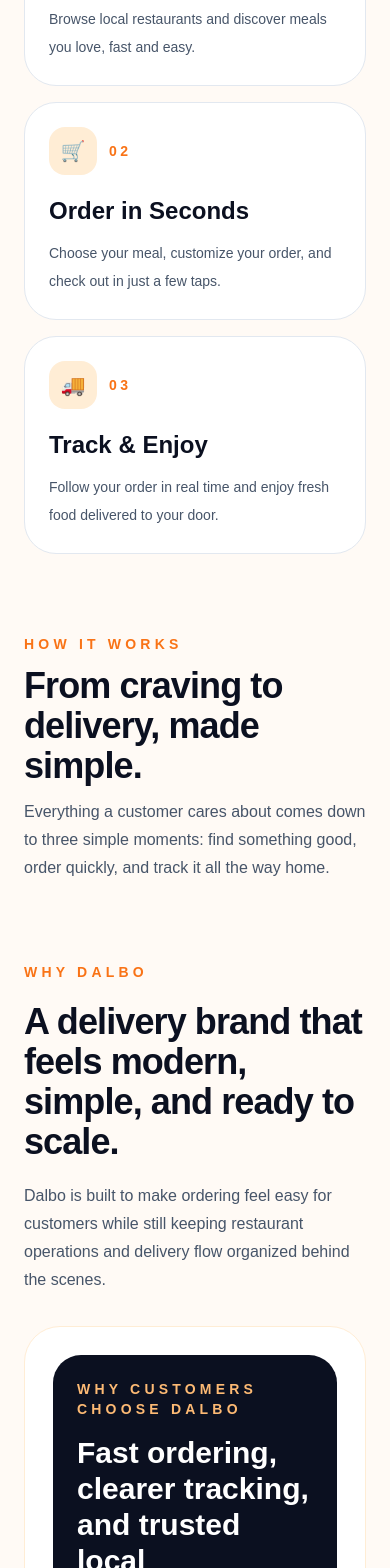
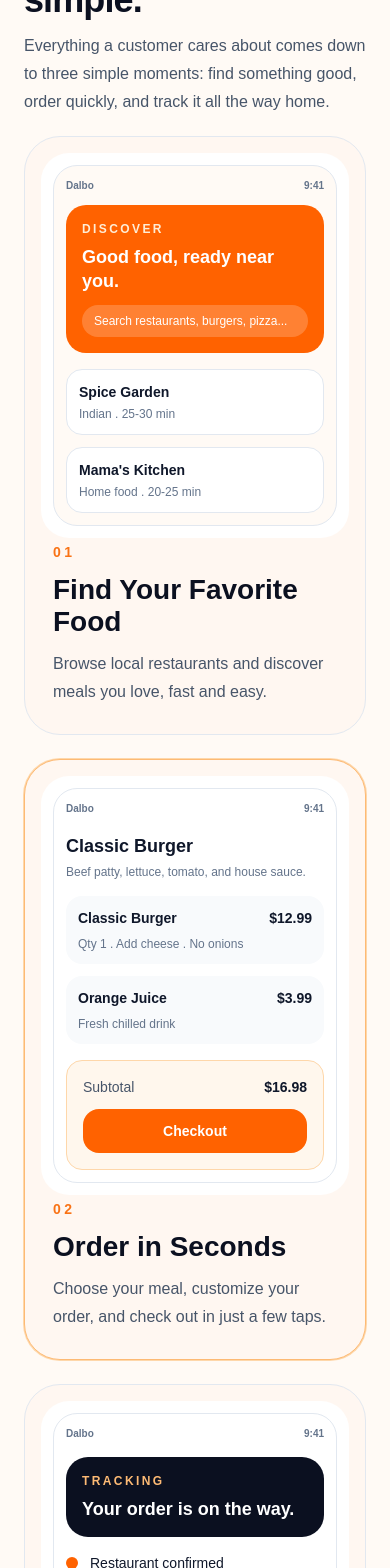
Before and after one commit to askar2022/dalbo, a Next.js app in the folder apps/web/: page / in a window 390 px wide. Shown: the part 1080-2648 px from the top of the page. Built offline with nearby package versions, Linux system fonts and the light colour scheme.

Commit message:
Turn homepage steps into mobile-style Dalbo journey cards

```diff
--- a/apps/web/app/page.tsx
+++ b/apps/web/app/page.tsx
@@ -18,23 +18,135 @@
 const steps = [
   {
     step: "01",
-    icon: "🍽️",
     title: "Find Your Favorite Food",
     description: "Browse local restaurants and discover meals you love, fast and easy.",
+    view: "discover",
   },
   {
     step: "02",
-    icon: "🛒",
     title: "Order in Seconds",
     description: "Choose your meal, customize your order, and check out in just a few taps.",
+    view: "order",
   },
   {
     step: "03",
-    icon: "🚚",
     title: "Track & Enjoy",
     description: "Follow your order in real time and enjoy fresh food delivered to your door.",
+    view: "track",
   },
 ];
+
+function JourneyPhone({ view }: { view: "discover" | "order" | "track" }) {
+  if (view === "discover") {
+    return (
+      <div className="rounded-[28px] bg-white p-3">
+        <div className="rounded-[24px] border border-slate-200 bg-[#fffaf5] p-3">
+          <div className="flex items-center justify-between text-[10px] font-semibold text-slate-500">
+            <span>Dalbo</span>
+            <span>9:41</span>
+          </div>
+          <div className="mt-3 rounded-[20px] bg-[#ff6200] p-4 text-white">
+            <p className="text-xs font-semibold uppercase tracking-[0.2em] text-orange-100">
+              Discover
+            </p>
+            <p className="mt-2 text-lg font-semibold leading-6">Good food, ready near you.</p>
+            <div className="mt-3 rounded-2xl bg-white/20 px-3 py-2 text-xs">
+              Search restaurants, burgers, pizza...
+            </div>
+          </div>
+          <div className="mt-4 grid gap-3">
+            <div className="rounded-2xl border border-slate-200 bg-white p-3">
+              <p className="text-sm font-semibold text-slate-900">Spice Garden</p>
+              <p className="mt-1 text-xs text-slate-500">Indian . 25-30 min</p>
+            </div>
+            <div className="rounded-2xl border border-slate-200 bg-white p-3">
+              <p className="text-sm font-semibold text-slate-900">Mama's Kitchen</p>
+              <p className="mt-1 text-xs text-slate-500">Home food . 20-25 min</p>
+            </div>
+          </div>
+        </div>
+      </div>
+    );
+  }
+
+  if (view === "order") {
+    return (
+      <div className="rounded-[28px] bg-white p-3">
+        <div className="rounded-[24px] border border-slate-200 bg-white p-3">
+          <div className="flex items-center justify-between text-[10px] font-semibold text-slate-500">
+            <span>Dalbo</span>
+            <span>9:41</span>
+          </div>
+          <div className="mt-4">
+            <p className="text-lg font-semibold text-slate-900">Classic Burger</p>
+            <p className="mt-1 text-xs text-slate-500">
+              Beef patty, lettuce, tomato, and house sauce.
+            </p>
+          </div>
+          <div className="mt-4 grid gap-3">
+            <div className="rounded-2xl bg-slate-50 p-3">
+              <div className="flex items-center justify-between text-sm font-semibold text-slate-900">
+                <span>Classic Burger</span>
+                <span>$12.99</span>
+              </div>
+              <p className="mt-2 text-xs text-slate-500">Qty 1 . Add cheese . No onions</p>
+            </div>
+            <div className="rounded-2xl bg-slate-50 p-3">
+              <div className="flex items-center justify-between text-sm font-semibold text-slate-900">
+                <span>Orange Juice</span>
+                <span>$3.99</span>
+              </div>
+              <p className="mt-2 text-xs text-slate-500">Fresh chilled drink</p>
+            </div>
+          </div>
+          <div className="mt-4 rounded-2xl border border-orange-200 bg-orange-50 p-4">
+            <div className="flex items-center justify-between text-sm text-slate-600">
+              <span>Subtotal</span>
+              <span className="font-semibold text-slate-900">$16.98</span>
+            </div>
+            <button className="mt-3 w-full rounded-2xl bg-[#ff6200] px-4 py-3 text-sm font-semibold text-white">
+              Checkout
+            </button>
+          </div>
+        </div>
+      </div>
+    );
+  }
+
+  return (
+    <div className="rounded-[28px] bg-white p-3">
+      <div className="rounded-[24px] border border-slate-200 bg-white p-3">
+        <div className="flex items-center justify-between text-[10px] font-semibold text-slate-500">
+          <span>Dalbo</span>
+          <span>9:41</span>
+        </div>
+        <div className="mt-4 rounded-[22px] bg-[#0b1020] p-4 text-white">
+          <p className="text-xs font-semibold uppercase tracking-[0.2em] text-orange-300">
+            Tracking
+          </p>
+          <p className="mt-2 text-lg font-semibold leading-6">Your order is on the way.</p>
+        </div>
+        <div className="mt-4 space-y-3">
+          <div className="flex items-center gap-3">
+            <span className="h-3 w-3 rounded-full bg-[#ff6200]" />
+            <p className="text-sm font-medium text-slate-900">Restaurant confirmed</p>
+          </div>
+          <div className="flex items-center gap-3">
+            <span className="h-3 w-3 rounded-full bg-[#ff6200]" />
+            <p className="text-sm font-medium text-slate-900">Driver picked up order</p>
+          </div>
+          <div className="flex items-center gap-3">
+            <span className="h-3 w-3 rounded-full bg-orange-200" />
+            <p className="text-sm font-medium text-slate-500">Arriving in 8 minutes</p>
+          </div>
+        </div>
+        <div className="mt-4 rounded-2xl bg-orange-50 p-3 text-sm text-slate-700">
+          Track in real time until your food reaches the door.
+        </div>
+      </div>
+    </div>
+  );
+}
 
 export default function HomePage() {
   return (
@@ -107,35 +219,51 @@
               </Link>
             </div>
 
-            <div className="grid max-w-4xl gap-4 md:grid-cols-3">
-              {steps.map((step) => (
-                <article key={step.title} className="rounded-[32px] border border-slate-200 bg-white p-6">
+            <div id="how-it-works" className="space-y-5">
+              <div className="max-w-2xl space-y-3">
+                <p className="text-sm font-semibold uppercase tracking-[0.3em] text-orange-500">
+                  How It Works
+                </p>
+                <h2 className="text-4xl font-bold tracking-tight">
+                  From craving to delivery, made simple.
+                </h2>
+                <p className="text-base leading-7 text-slate-600">
+                  Everything a customer cares about comes down to three simple moments: find
+                  something good, order quickly, and track it all the way home.
+                </p>
+              </div>
+
+              <div className="grid max-w-6xl gap-6 lg:grid-cols-[1fr_auto_1fr_auto_1fr] lg:items-center">
+                {steps.map((step, index) => (
+                  <div key={step.title} className="contents lg:block">
+                    <article
+                      className={`rounded-[36px] border bg-[#fff7f1] p-4 transition duration-200 hover:-translate-y-1 ${
+                        index === 1
+                          ? "border-orange-300 ring-1 ring-orange-200"
+                          : "border-slate-200"
+                      }`}
+                    >
+                      <JourneyPhone view={step.view} />
+                      <div className="px-3 pb-3 pt-1">
                         <div className="flex items-center gap-3">
-                    <span className="inline-flex h-12 w-12 items-center justify-center rounded-2xl bg-orange-100 text-xl">
-                      {step.icon}
-                    </span>
                           <span className="text-sm font-semibold uppercase tracking-[0.25em] text-orange-500">
                             {step.step}
                           </span>
                         </div>
-                  <h3 className="mt-5 text-2xl font-semibold">{step.title}</h3>
-                  <p className="mt-3 text-sm leading-7 text-slate-600">{step.description}</p>
+                        <h3 className="mt-3 text-[28px] font-semibold leading-8">{step.title}</h3>
+                        <p className="mt-3 text-base leading-7 text-slate-600">
+                          {step.description}
+                        </p>
+                      </div>
                     </article>
+
+                    {index < steps.length - 1 ? (
+                      <div className="hidden text-4xl font-semibold text-orange-300 lg:block">→</div>
+                    ) : null}
+                  </div>
                 ))}
               </div>
             </div>
-        </section>
-
-        <section id="how-it-works" className="space-y-8">
-          <div className="max-w-2xl space-y-3">
-            <p className="text-sm font-semibold uppercase tracking-[0.3em] text-orange-500">
-              How It Works
-            </p>
-            <h2 className="text-4xl font-bold tracking-tight">From craving to delivery, made simple.</h2>
-            <p className="text-base leading-7 text-slate-600">
-              Everything a customer cares about comes down to three simple moments: find something
-              good, order quickly, and track it all the way home.
-            </p>
           </div>
         </section>
 
```
Lines whose indentation alone changed are shown as unchanged.
